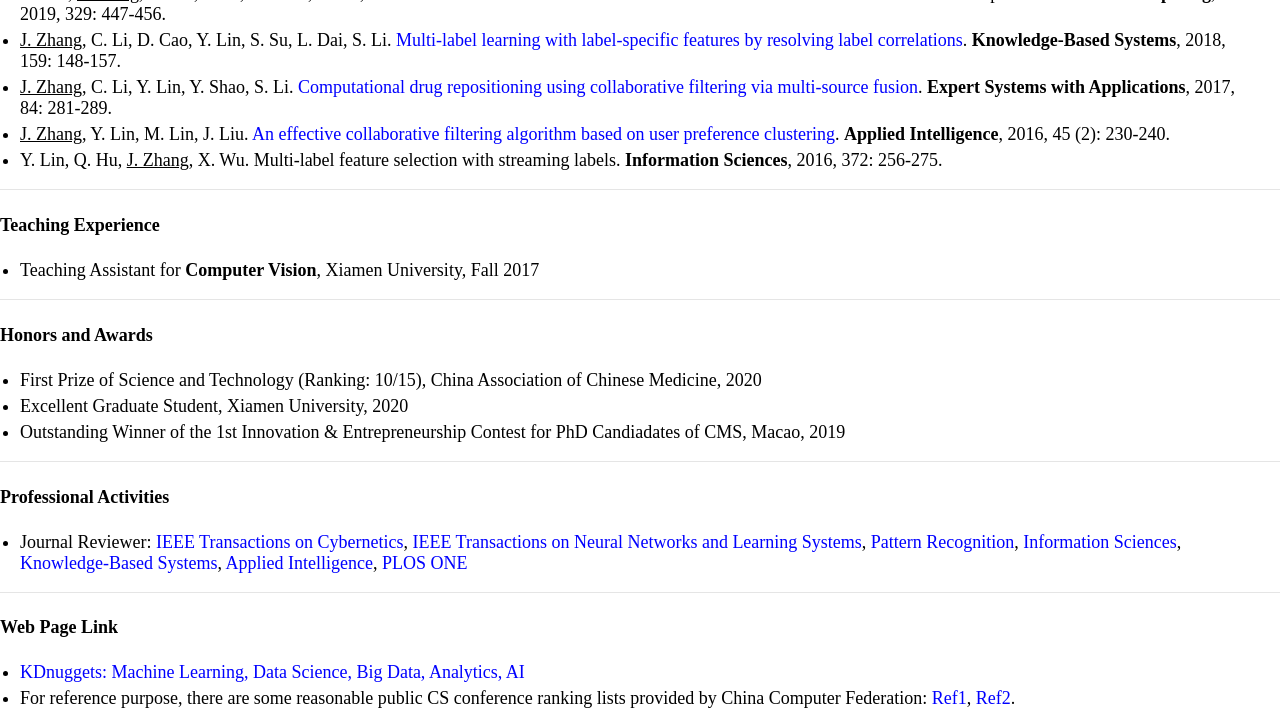
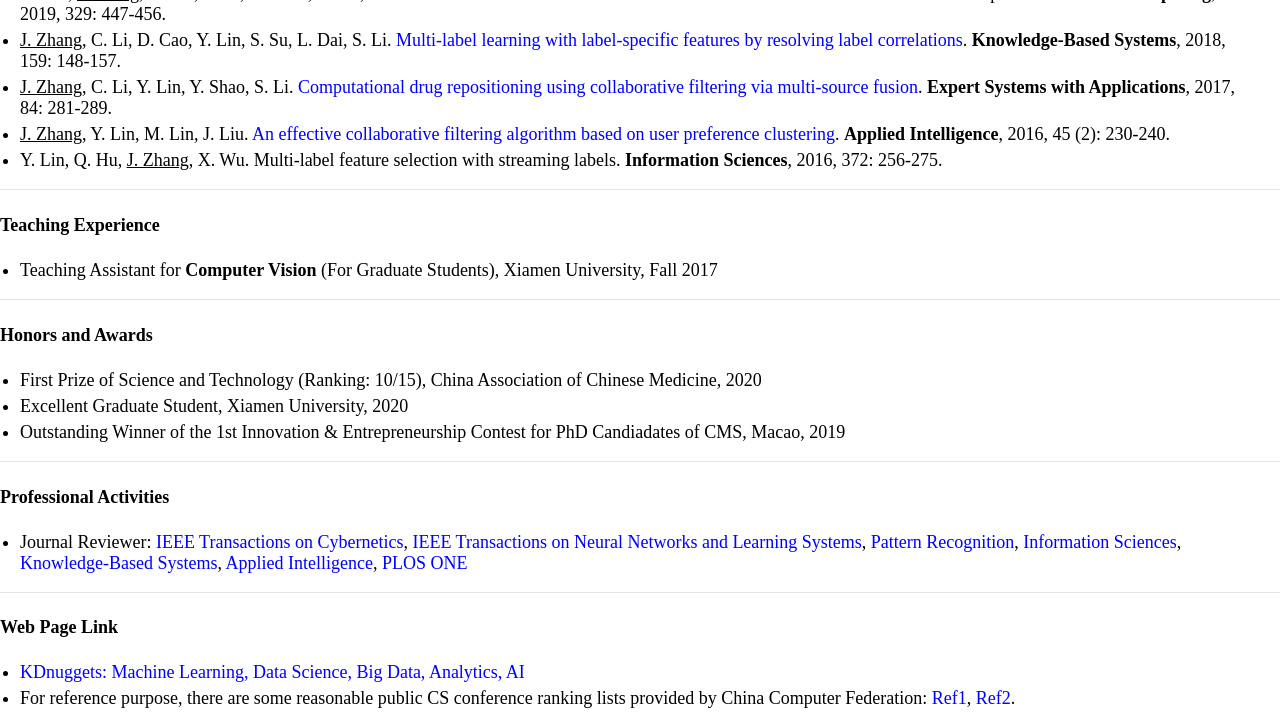
Before and after one commit to jiazhang-ml/jiazhang-ml.github.io, a Jekyll site: the page built from index.md, in a window 1280 px wide and 900 px high, scrolled down 696 px, cut to the strip 0-723 px from the top of the window. Built offline with Jekyll 4.4.1, drawn with Linux system fonts in a browser that asks for light colours.

Commit message:
Update index.md

```diff
--- a/index.md
+++ b/index.md
@@ -30,7 +30,7 @@ I received the Ph.D. degree from the Artificial Intelligence Department, [Xiamen
 ---
 
 #### Teaching Experience
-* Teaching Assistant for **Computer Vision**, Xiamen University, Fall 2017
+* Teaching Assistant for **Computer Vision** (For Graduate Students), Xiamen University, Fall 2017
 
 ---
 
```
